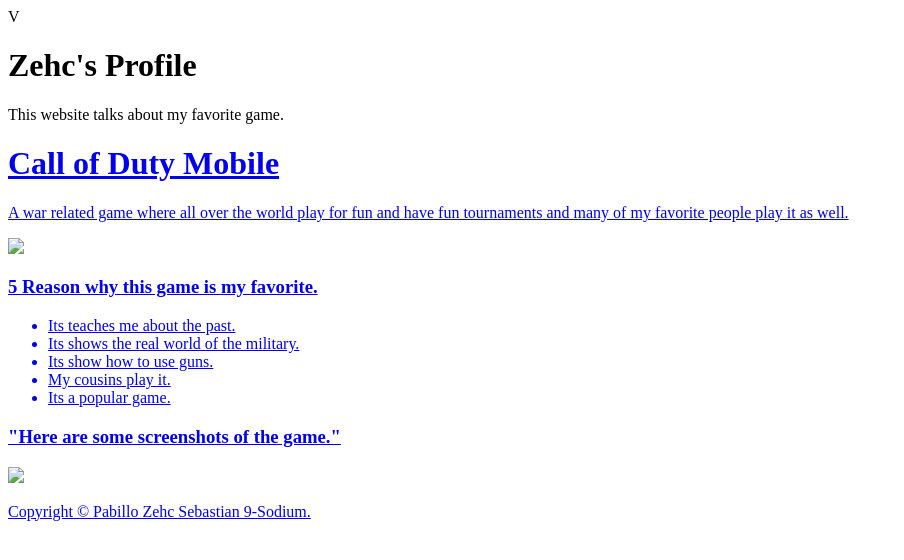
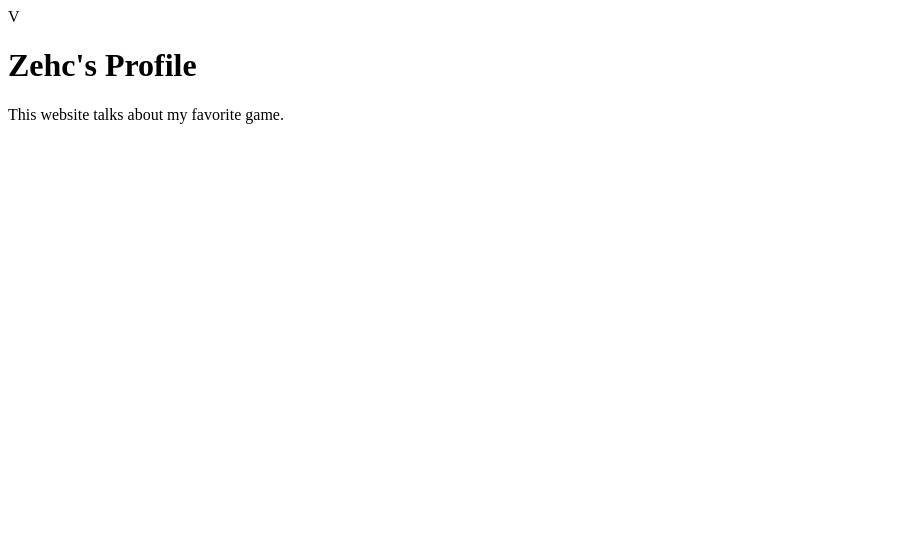
Before and after one commit to Zehc75/Laboratory-2, a plain HTML site: page index.html in a window 1280 px wide. Shown: the whole page, without its empty margins (0-904 px from the left). Drawn offline with Linux system fonts and the light colour scheme.

Commit message:
Update index.html

```diff
--- a/index.html
+++ b/index.html
@@ -16,42 +16,3 @@
 
 	     </body>
 </html>
-
-
-<!DOCTYPE html>
-<html>
-     <head>
-          <title>Call of Duty Mobile</title>
-
-          <meta charset="UTF-8">
-          <meta name="author" conent="Zehc Sebastian, Pabillo">
-          <meta name="keywords" content="Lab Exercise 1">
-          <meta name="date-submitted" content="21-08-2024">
-      </head>
-      <body>
-           <div>
-
-		   <div>
-
-               <h1>Call of Duty Mobile</h1>
-               <p>A war related game where all over the world play for fun and have fun tournaments and many of my favorite people play it as well.</p>
-           <img src= "Lab 2 img.html" height = "150px">
-		   </div>
-
-           <div>
-                <span><h3>5 Reason why this game is my favorite.</h3></span>
-           <ul>
-               <li> Its teaches me about the past.</li>
-               <li> Its shows the real world of the military.</li>
-               <li> Its show how to use guns.</li>
-               <li> My cousins play it.</li>
-               <li> Its a popular game.</li>
-           </ul>
-
-  <span><h3>"Here are some screenshots of the game."</h3></span>
-  <img src= "Lab 2 Screen.html" height="200px">
-
-               <p>Copyright &copy; Pabillo Zehc Sebastian 9-Sodium.</p>
-
-      </body>
-</html>
```
